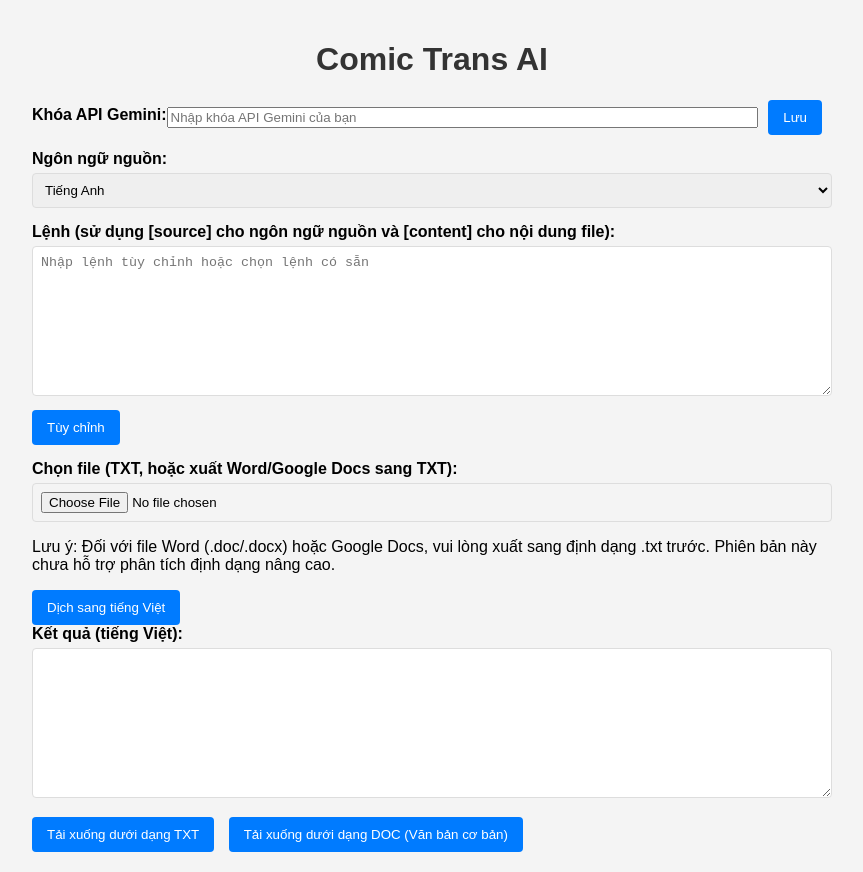
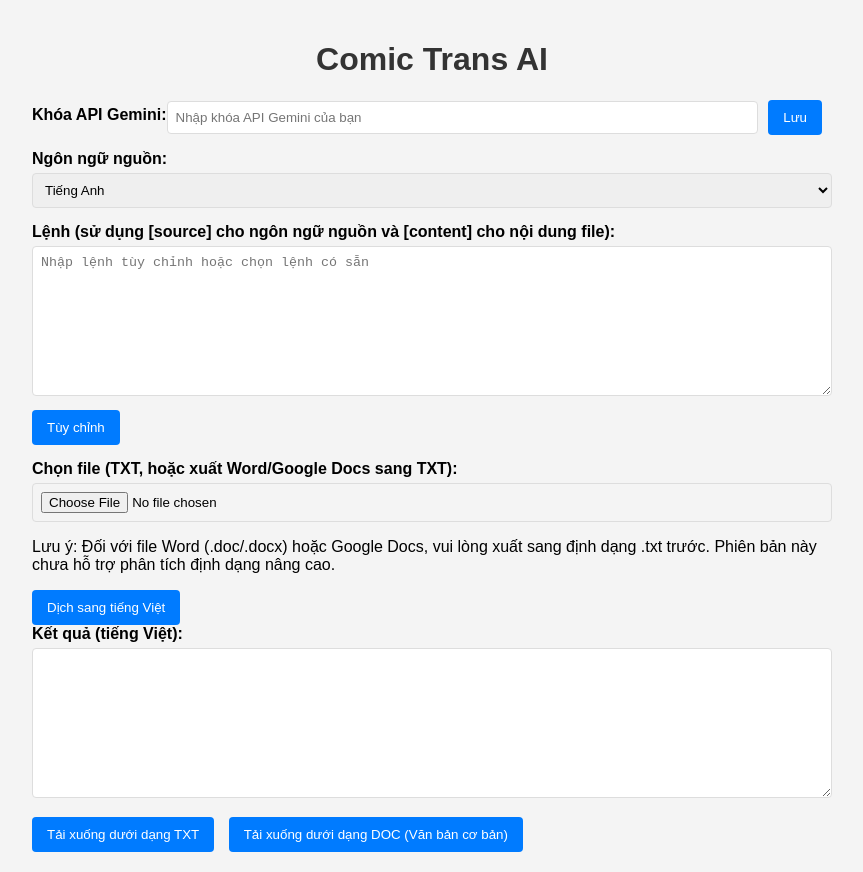
Before and after one commit to quaypro001/Comic-Trans-AI, a plain HTML site: page index.html in a window 1280 px wide. Shown: the whole page, without its empty margins (208-1071 px from the left). Drawn offline with Linux system fonts and the light colour scheme; no server answers.

Commit message:
Update styles.css

```diff
--- a/styles.css
+++ b/styles.css
@@ -17,7 +17,7 @@ label {
     margin-bottom: 5px;
     font-weight: bold;
 }
-input[type="text"], select, textarea, input[type="file"] {
+input[type="text"], input[type="password"], select, textarea, input[type="file"] {
     width: 100%;
     padding: 8px;
     border: 1px solid #ddd;
```
